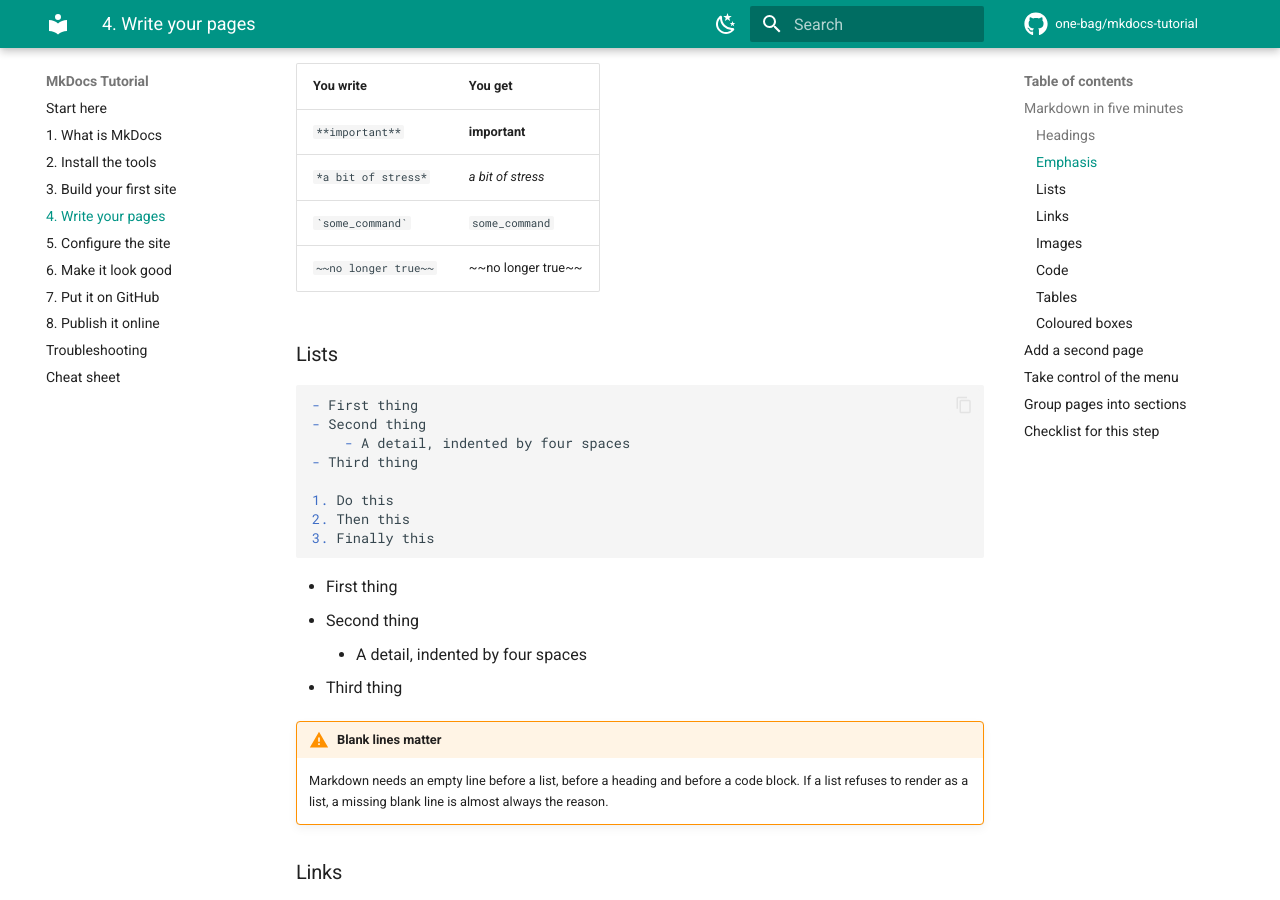
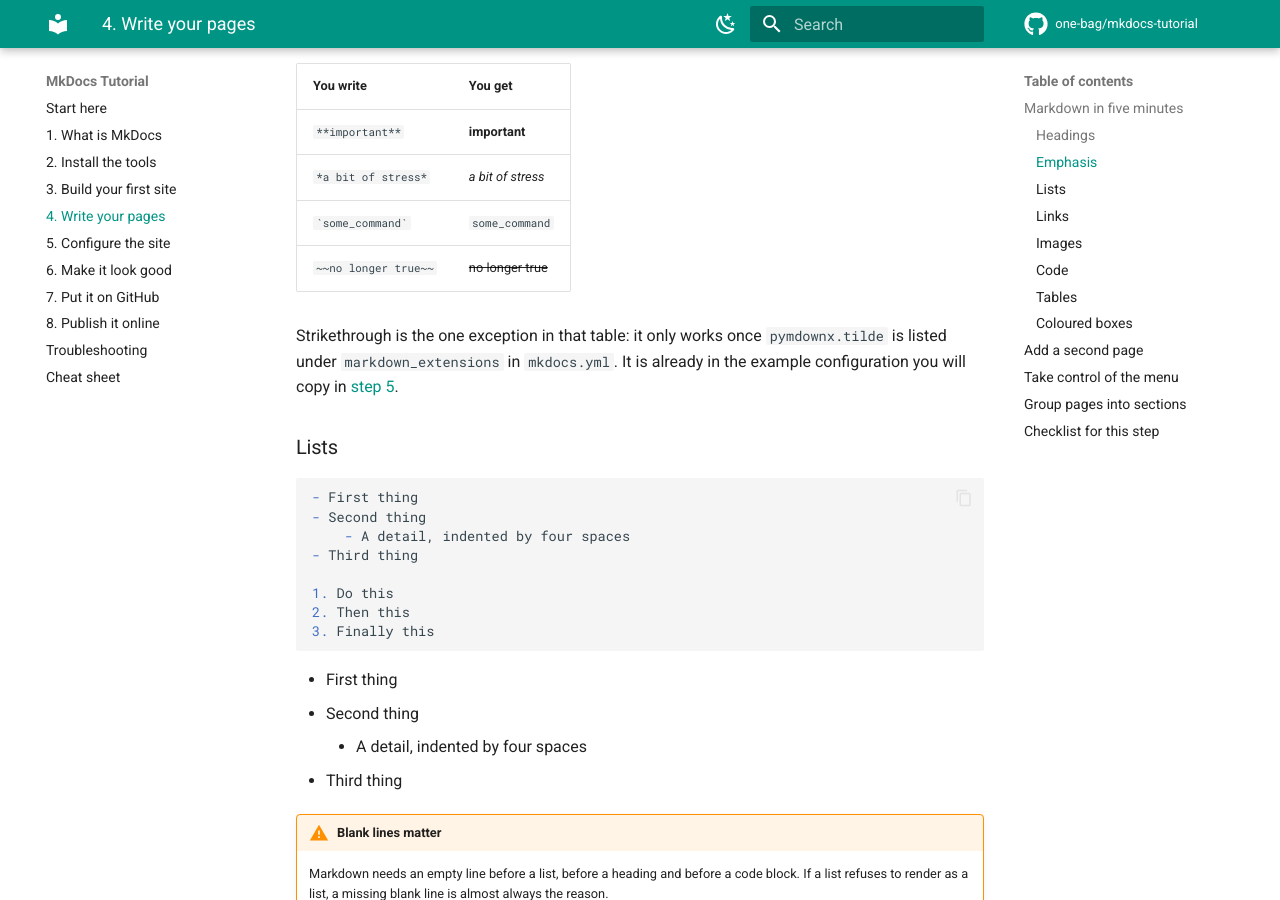
Before and after one commit to one-bag/mkdocs-tutorial, an MkDocs documentation site: the page built from docs/writing-pages.md, in a window 1280 px wide and 900 px high, scrolled down 611 px. Built offline with MkDocs 1.6.1 and Material for MkDocs 9.7.7, drawn with Linux system fonts in a browser that asks for light colours; comment, search, counter and statistics services are not loaded.

Commit message:
Enable strikethrough and clarify the port error message

```diff
--- a/docs/writing-pages.md
+++ b/docs/writing-pages.md
@@ -27,6 +27,11 @@
 | `*a bit of stress*` | *a bit of stress* |
 | `` `some_command` `` | `some_command` |
 | `~~no longer true~~` | ~~no longer true~~ |
+
+Strikethrough is the one exception in that table: it only works once
+`pymdownx.tilde` is listed under `markdown_extensions` in `mkdocs.yml`. It is
+already in the example configuration you will copy in
+[step 5](configuration.md#a-complete-file-to-copy).
 
 ### Lists
 
--- a/mkdocs.yml
+++ b/mkdocs.yml
@@ -72,6 +72,7 @@
       alternate_style: true
   - pymdownx.tasklist:
       custom_checkbox: true
+  - pymdownx.tilde
 
 nav:
   - Start here: index.md
```
Also changed, not shown: docs/configuration.md (+1 -0 lines), docs/troubleshooting.md (+1 -1 lines).
